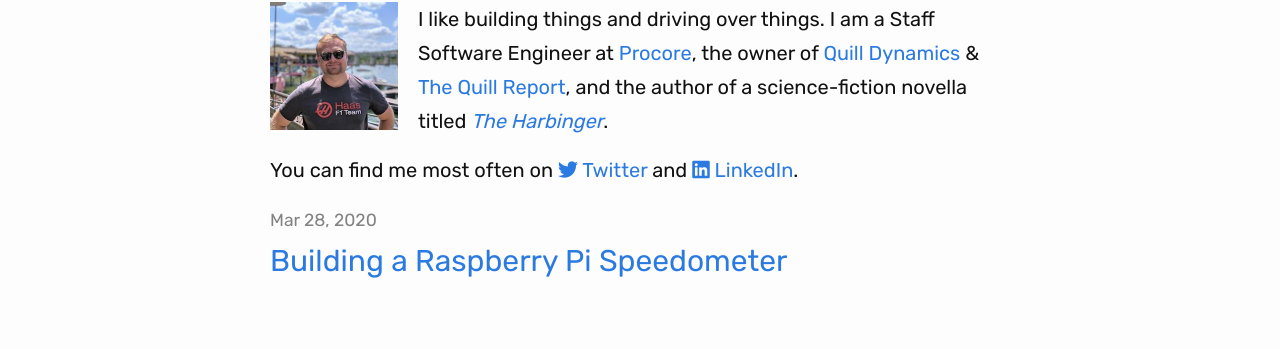
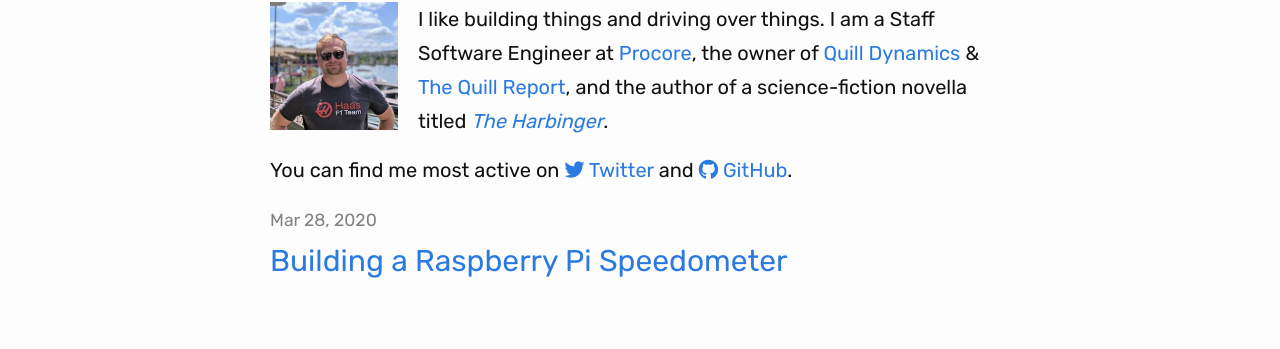
Before and after one commit to grahamleslie/grahamleslie.github.io, a Jekyll site: the page built from index.markdown, in a window 1280 px wide. Shown: the part 145-494 px from the top of the page. Built offline with Jekyll 4.4.1, drawn with Linux system fonts in a browser that asks for light colours; nearby versions of some CDN libraries.

Commit message:
Copy update

```diff
--- a/index.markdown
+++ b/index.markdown
@@ -38,7 +38,7 @@ layout: home
       >.
     </p>
     <p class="lead">
-      You can find me most often on
+      You can find me most active on
       <a
         href="https://twitter.com/grahamleslie"
         target="_blank"
@@ -48,10 +48,10 @@ layout: home
       >
       and
       <a
-        href="https://www.linkedin.com/in/grahamaleslie"
+        href="https://github.com/grahamleslie"
         target="_blank"
         rel="noopener noreferrer"
-        ><i class="fab fa-linkedin"></i> LinkedIn</a
+        ><i class="fab fa-github"></i> GitHub</a
       >.
     </p>
   </div>
```
